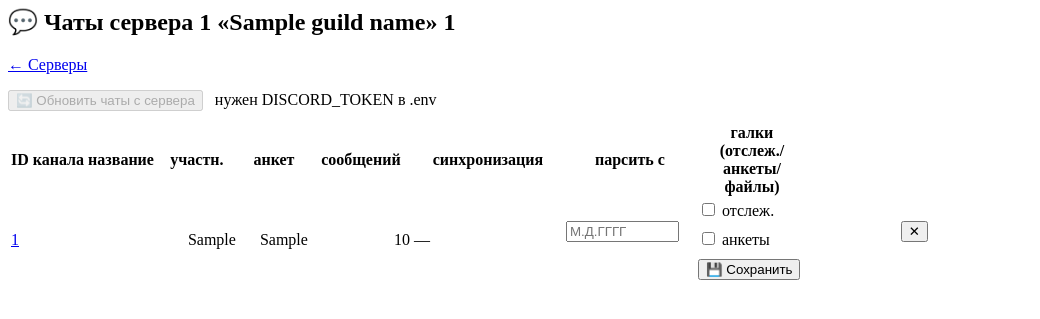
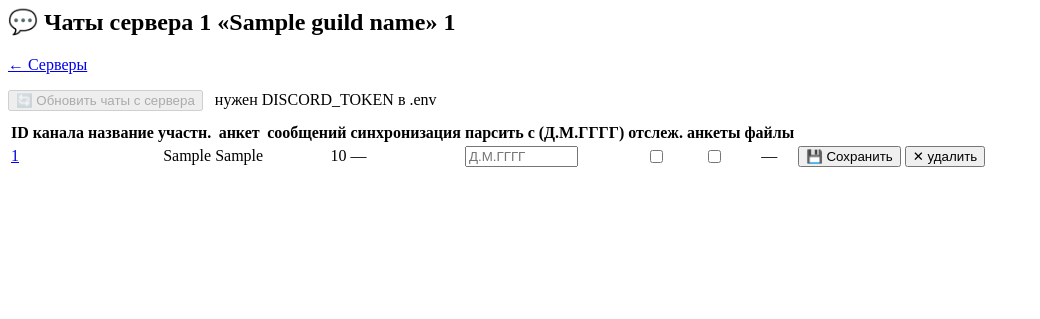
Before and after one commit to hale040/discord_prifiler, a Python web app: template app/admin/templates/admin/chats.html in a window 1280 px wide. Shown: the top 319 px of the page, without its empty margins (0-1040 px from the left). Run offline with Jinja, Linux system fonts and the light colour scheme; the template is opened without the code that fills it: most values are stand-ins (such as "Sample title", 1, 10 or a date in 2020).

Commit message:
admin/чаты: формат Д.М.ГГГГ (день.месяц), честное подтверждение удаления (ввод ID + confirm), фикс верстки строки (одна форма на <tr>, без разрыва между ячейками)

```diff
--- a/app/admin/templates/admin/chats.html
+++ b/app/admin/templates/admin/chats.html
@@ -11,19 +11,24 @@
 </form>
 {% endif %}
 
-<div class='tbl-wrap' style='--cols: 11'>
-<table class='lenta'><colgroup><col><col class='wide'><col style='width:80px'><col style='width:70px'><col style='width:100px'><col style='width:150px'><col style='width:130px'><col style='width:110px'><col style='width:120px'><col style='width:120px'><col style='width:70px'></colgroup>
-<thead><tr><th>ID канала</th><th>название</th><th>участн.</th><th>анкет</th><th>сообщений</th><th>синхронизация</th><th>парсить с</th><th>галки (отслеж./анкеты/файлы)</th><th></th></tr></thead>
+{# Верстка строки чата: ОДНА форма на всю строку (дата + галки + кнопки).
+   Раньше форма была разорвана между <td> (тег <form> не может пересекать
+   границы ячеек без form=""-привязки) — из-за этого «поезжала» верстка и
+   терялась кнопка сохранения. Теперь: форма оборачивает <tr>, поля лежат
+   в своих ячейках, разметка таблицы корректна. #}
+<div class='tbl-wrap'>
+<table class='lenta'>
+<thead><tr><th>ID канала</th><th>название</th><th>участн.</th><th>анкет</th><th>сообщений</th><th>синхронизация</th><th>парсить с (Д.М.ГГГГ)</th><th>отслеж.</th><th>анкеты</th><th>файлы</th><th></th></tr></thead>
 <tbody>
-{% for r in rows %}<tr>
-  {% set pf_cur = r.pf_dt.strftime('%d.%m.%Y') if (r.pf_dt and r.pf_dt is not none and r.pf_dt.__class__.__name__ != 'NoneType') else '' %}
+{% for r in rows %}
+<form method='post' action="{{ url_for('chat_save_row', channel_id=r.channel_id) }}" id='row-{{ r.channel_id }}'>
+<tr>
   <td><a href="{{ url_for('chat_members_page', channel_id=r.channel_id) }}" title="участники и анкеты">{{ r.channel_id }}</a></td>
   <td class='clamp' title='{{ r.name or "" }}'>{{ v_or(r.name) }}</td>
   <td style='text-align:right'>{{ r.members_n }}</td>
   <td style='text-align:right'>{% if r.qa_n %}<span class='pill ok'>{{ r.qa_n }}</span>{% else %}0{% endif %}</td>
   <td style='text-align:right'>{{ r.messages_total }}</td>
   <td>
-    {# статус отложенного запроса каналов: запрошено → сборщик → получено/ошибка #}
     {% if 'sync_requested' in r %}
       {% if r.sync_requested %}<span class='pill warn' title="сборщик подтянет каналы в течение ~30 сек">⏳ запрошено</span>
       {% elif r.sync_error %}<span class='pill err' title='{{ r.sync_error }}'>❌ ошибка</span>
@@ -32,46 +37,35 @@
     {% else %}<span class='muted'>—</span>{% endif %}
   </td>
   <td>
-    <form method='post' action="{{ url_for('chat_save_row', channel_id=r.channel_id) }}" style='display:flex;gap:.3rem;align-items:center' id='row-{{ r.channel_id }}'>
-      <input type='text' name='date' size='11' inputmode='numeric' placeholder='М.Д.ГГГГ'
-             pattern='[0-9]{1,2}\.[0-9]{1,2}\.[0-9]{4}'
-             value="{{ r.pf_dt.strftime('%-d.%-m.%Y') if (has_pf and r.pf_dt) else '' }}"
-             title='Дата начала парсинга этого чата (формат М.Д.ГГГГ); пусто = глобальная START_DATE из .env'>
+    <input type='text' name='date' size='11' inputmode='numeric' placeholder='Д.М.ГГГГ'
+           value="{{ r.pf_dt.strftime('%d.%m.%Y') if (has_pf and r.pf_dt) else '' }}"
+           title='Дата начала парсинга этого чата, формат Д.М.ГГГГ (день.месяц.год), напр. 03.11.2026; пусто = глобальная START_DATE из .env'>
   </td>
-
-
-  <td>
-    <div style='display:flex;gap:.6rem;align-items:center;flex-wrap:wrap'>
-      <label title='Коллектор собирает live-сообщения'><input type='checkbox' form='row-{{ r.channel_id }}' name='tracked' value='1' {{ 'checked' if r.tracked }}> отслеж.</label>
-      <label title='Анкеты этого чата попадают в промпт LLM (галка активна везде)'><input type='checkbox' form='row-{{ r.channel_id }}' name='collects_qa' value='1' {{ 'checked' if r.collects_qa }}> анкеты</label>
-      {% if 'download_files' in r %}
-      <label title='Скачивать вложения ≤5МБ'><input type='checkbox' form='row-{{ r.channel_id }}' name='download_files' value='1' {{ 'checked' if r.download_files }}> файлы</label>
-      {% endif %}
-      <button class='btn sm' type='submit' form='row-{{ r.channel_id }}' title="Сохранить всю строку (дата + все галки)">💾 Сохранить</button>
-    </div>
-  </form>
+  <td style='text-align:center'><input type='checkbox' name='tracked' value='1' {{ 'checked' if r.tracked }} title='Коллектор собирает live-сообщения'></td>
+  <td style='text-align:center'><input type='checkbox' name='collects_qa' value='1' {{ 'checked' if r.collects_qa }} title='Анкеты этого чата попадают в промпт LLM'></td>
+  {% if 'download_files' in r %}
+  <td style='text-align:center'><input type='checkbox' name='download_files' value='1' {{ 'checked' if r.download_files }} title='Скачивать вложения ≤5МБ'></td>
+  {% else %}
+  <td style='text-align:center' class='muted'>—</td>
+  {% endif %}
+  <td style='white-space:nowrap'>
+    <button class='btn sm' type='submit' title="Сохранить всю строку: дата + галки">💾 Сохранить</button>
+    {# Удаление — с подтверждением: сначала показываем inline-подтверждение,
+       затем POST с confirm=<ID>; сервер сверяет значение (см. chat_delete) #}
+    <span class='delbox' id='del-{{ r.channel_id }}' style='display:none'>
+      <input type='text' name='confirm' size='11' placeholder='ID для удаления'
+             title='Введите ID канала {{ r.channel_id }}, чтобы подтвердить удаление'>
+      <button class='btn sm danger' type='submit' formaction="{{ url_for('chat_delete', channel_id=r.channel_id) }}"
+              onclick="return confirm('Удалить чат {{ r.channel_id }} «{{ r.name or '' }}»? Анкеты участников будут удалены, сообщения в БД останутся.')">🗑 Удалить</button>
+      <button class='btn sm' type='button' onclick="document.getElementById('del-{{ r.channel_id }}').style.display='none';this.previousElementSibling.previousElementSibling.style.display=''">✕</button>
+    </span>
+    <button class='btn sm danger' type='button' title="Удалить чат из списка (сообщения останутся)"
+            onclick="var b=this; b.style.display='none'; var d=document.getElementById('del-{{ r.channel_id }}'); d.style.display=''">✕ удалить</button>
   </td>
-  <td style='text-align:right'>
-    {# удаление — с подтверждением вводом ID канала (см. chat_delete) #}
-    <form method='post' action="{{ url_for('chat_delete', channel_id=r.channel_id) }}"
-          onsubmit="return confirm('Удалить чат {{ r.channel_id }} «{{ r.name or '' }}» из списка?\nАнкеты участников будут удалены, сообщения в БД останутся.');">
-      <input type='hidden' name='confirm' value="{{ r.channel_id }}">
-      <button class='btn sm danger' title="удалить чат из списка (сообщения останутся)">✕</button>
-    </form>
-  </td>
-</tr>{% else %}
-<tr><td colspan='9' class='muted'>Чатов нет — миграция перенесёт их из истории сообщений автоматически.</td></tr>
+</tr>
+</form>
+{% else %}
+<tr><td colspan='11' class='muted'>Чатов нет — миграция перенесёт их из истории сообщений автоматически.</td></tr>
 {% endfor %}
 </tbody></table>
-<script>window.__GUILD_ID = {{ 'null' if not guild_id else guild_id }};</script>
-<script>
-// Одна кнопка 💾 на строку: дата + все галки сохраняются одним POST
-// /chats/row/<ID>. Чекбоксы привязаны к форме через form="row-<ID>",
-// поэтому физически находятся в другой ячейке, но отправляются вместе.
-function saveRow(cid){
-  var f = document.getElementById('row-'+cid);
-  if (!f) return true;
-  f.requestSubmit ? f.requestSubmit() : f.submit();
-  return false; // клик по кнопке в td галок тоже вызывает submit сам
-}
-</script></div>
+</div>
```
Also changed, not shown: app/admin/app.py (+11 -13 lines).
